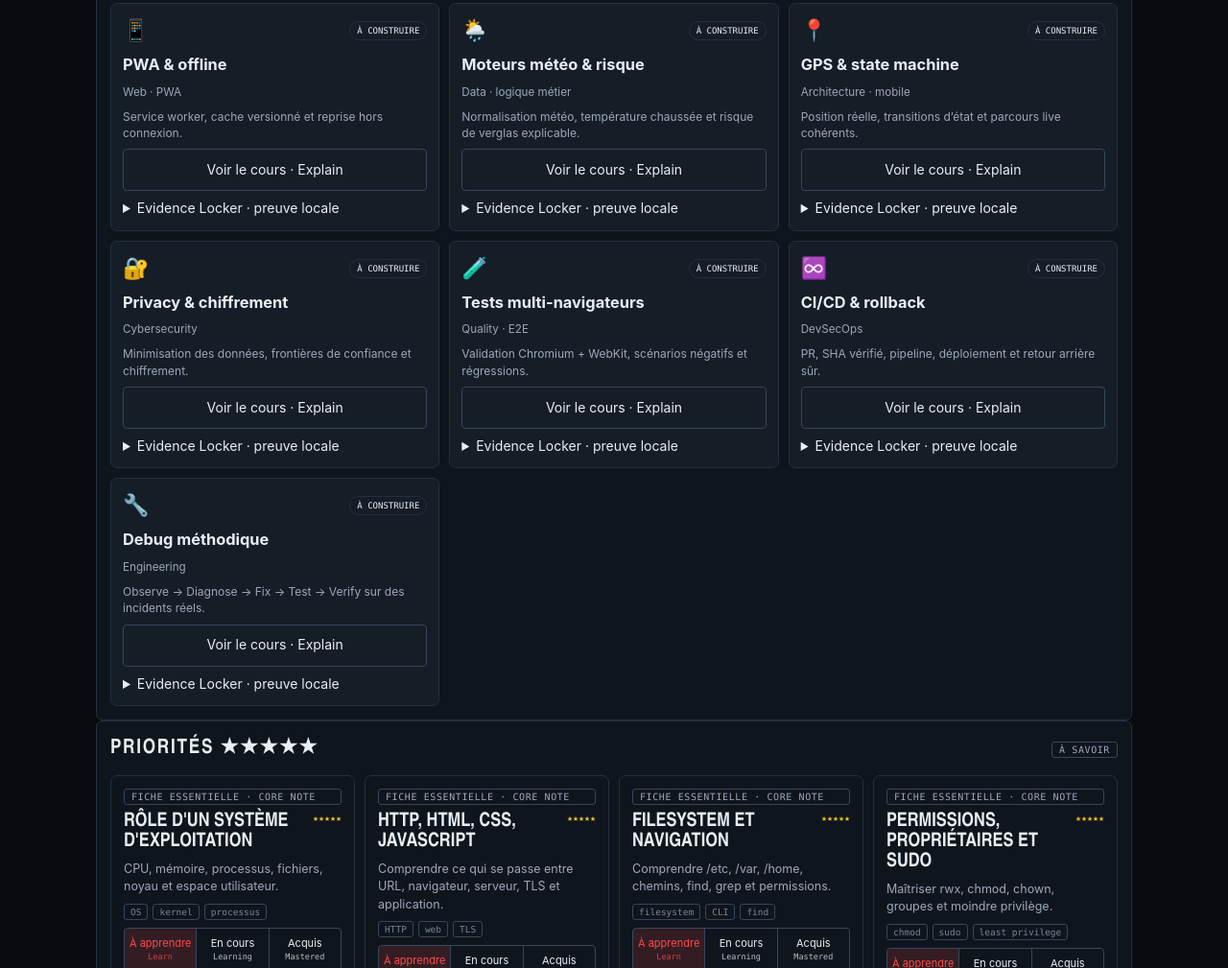
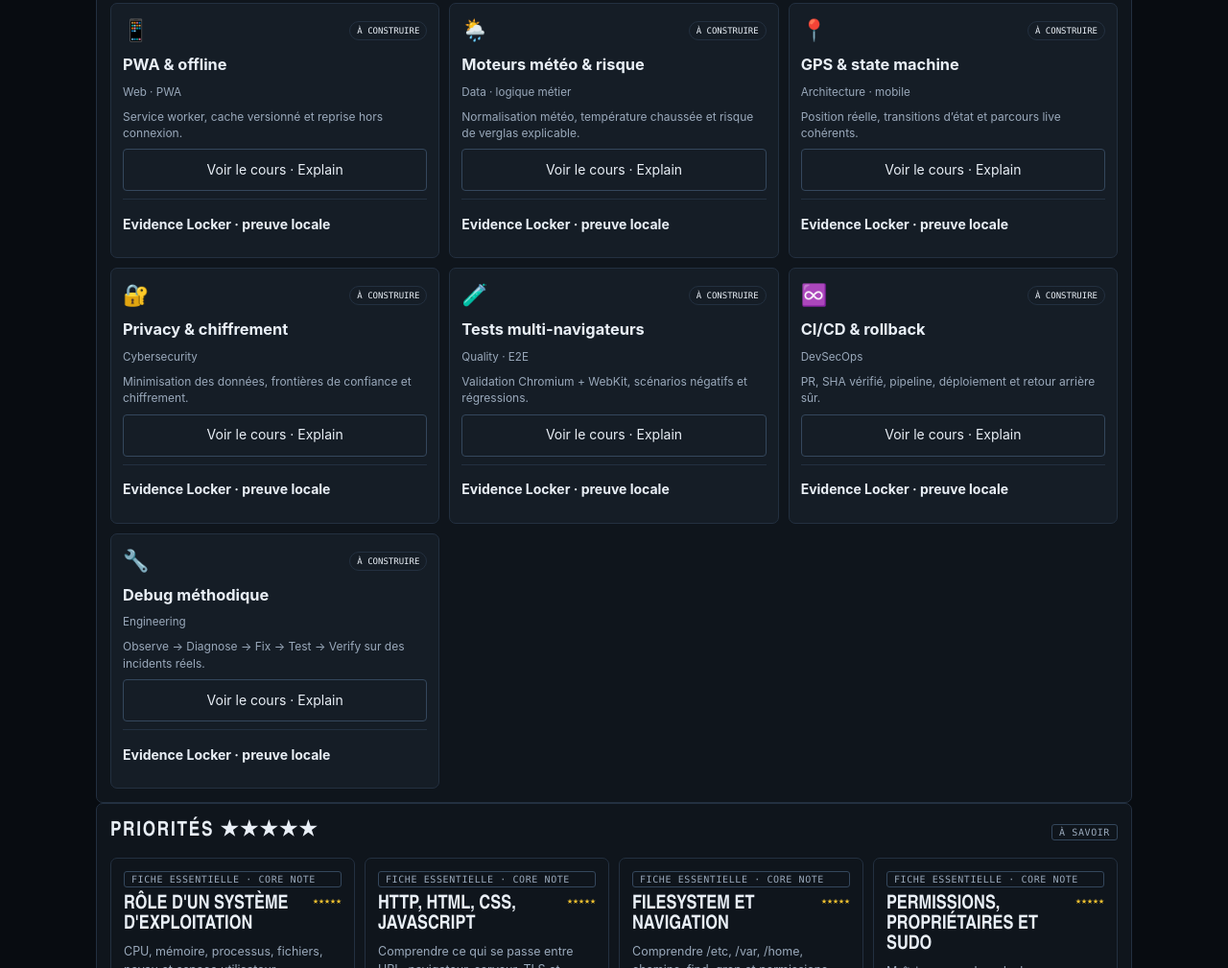
Before and after one commit to iPoower/Reconversion-Control, a website: page index.html in a window 1280 px wide. Shown: the part 1634-2643 px from the top of the page at 96% size. Drawn offline with Linux system fonts and the light colour scheme.

Commit message:
Style local portfolio evidence controls

```diff
--- a/style.css
+++ b/style.css
@@ -182,3 +182,5 @@
  .daily-round{grid-template-columns:1fr}.round-num{width:44px;height:44px}
  .daily-title-card{align-items:flex-start}.daily-big-icon{font-size:28px}
 }
+
+.proof-evidence{margin-top:auto;border-top:1px solid var(--l);padding-top:4px}.proof-evidence>summary{min-height:44px;display:flex;align-items:center;cursor:pointer;font-weight:700}.proof-evidence-body{display:grid;gap:10px;padding-top:8px}.proof-evidence label{display:grid;gap:6px;color:var(--fg2);font-size:12px}.proof-evidence textarea{width:100%;min-height:96px;resize:vertical;border:1px solid var(--l2);background:var(--p);color:var(--fg);border-radius:6px;padding:9px;font:12px var(--mono)}
```
